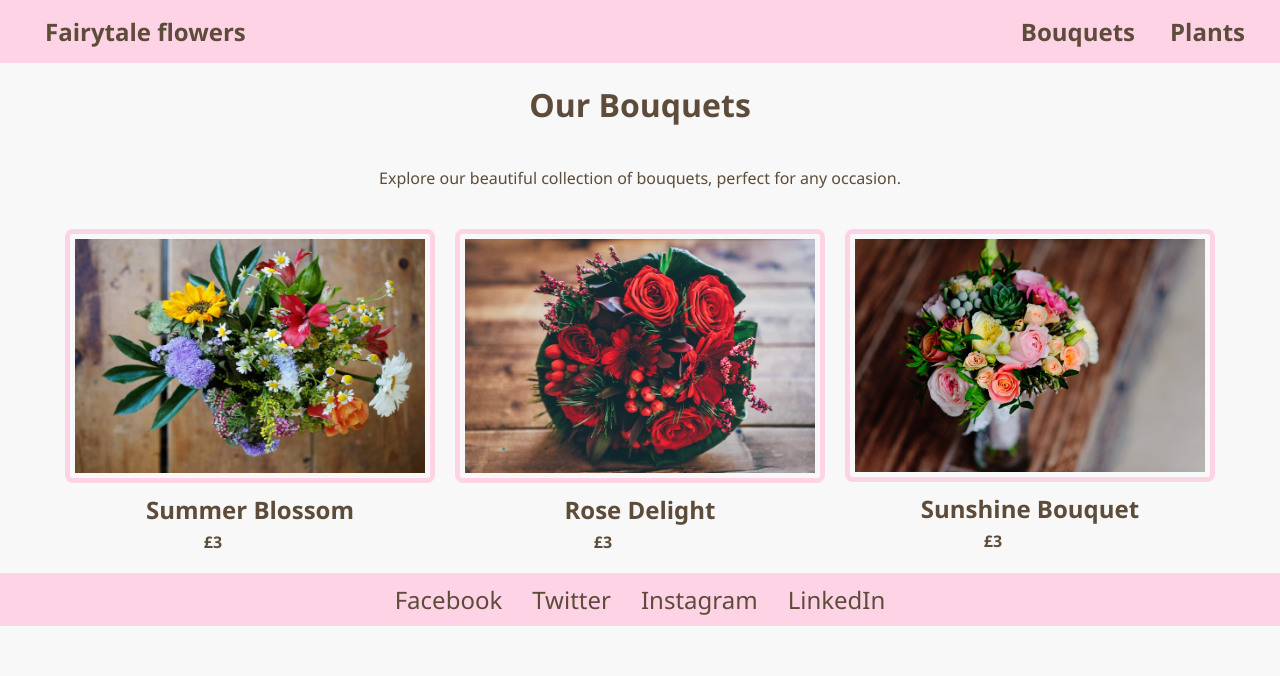
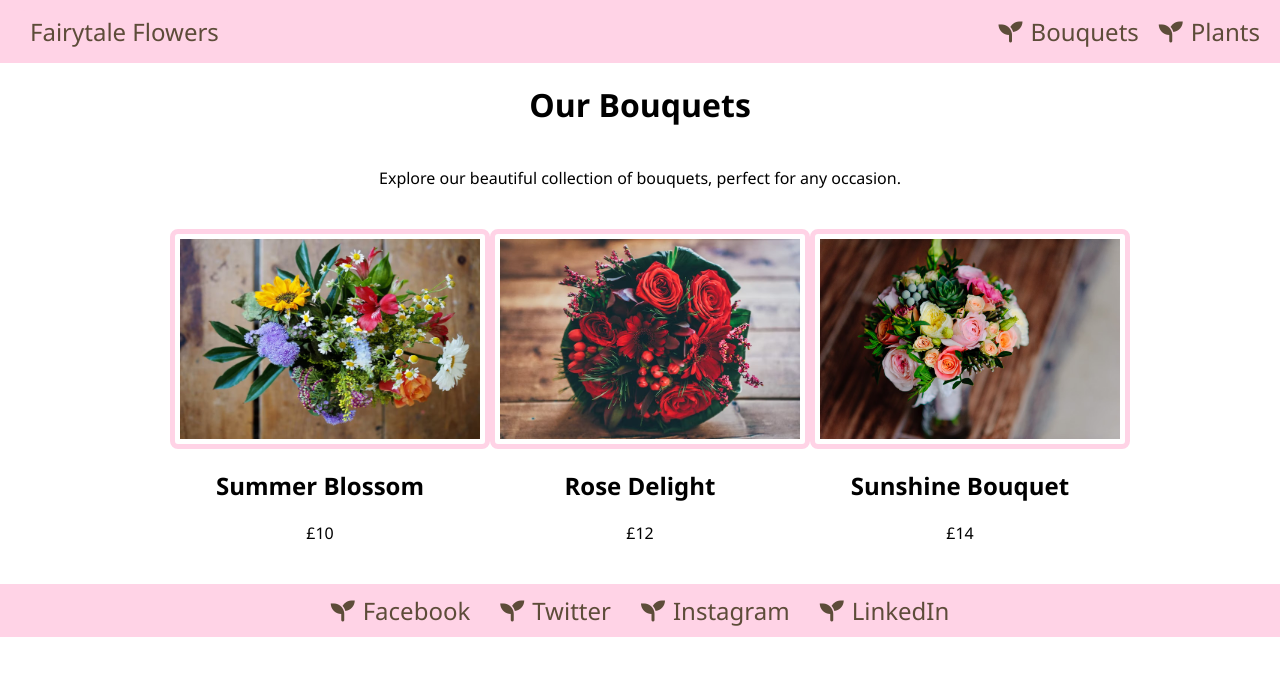
Before and after one commit to ChanelAl/1st_website, a plain HTML site: page Bouqets.html in a window 1280 px wide. Drawn offline with Linux system fonts and the light colour scheme.

Commit message:
added animation and flower icon to this new update

```diff
--- a/Bouqets.html
+++ b/Bouqets.html
@@ -1,20 +1,20 @@
 <!DOCTYPE html>
 <html lang="en">
 <head>
-    <link rel="stylesheet" href="style.css">
     <meta charset="UTF-8">
     <meta name="viewport" content="width=device-width, initial-scale=1.0">
-    <title>Document</title>
+    <title>Bouquets</title>
+    <link rel="stylesheet" href="style.css">
+    <!-- Font Awesome CDN -->
+    <link rel="stylesheet" href="https://cdnjs.cloudflare.com/ajax/libs/font-awesome/6.0.0-beta3/css/all.min.css">
 </head>
-
 <body>
-
     <div>
         <nav class="navbutton">
-        <a href="index.html" class="brand">Fairytale flowers</a>
+            <a href="index.html" class="brand">Fairytale Flowers</a>
             <div class="nav-links">
-            <a href="Bouqets.html">Bouquets</a>
-            <a href="Plants.html">Plants</a>
+                <a href="Bouqets.html"><i class="fas fa-seedling"></i> Bouquets</a>
+                <a href="Plants.html"><i class="fas fa-seedling"></i> Plants</a>
             </div>
         </nav>
     </div>
@@ -23,34 +23,29 @@
     <p>Explore our beautiful collection of bouquets, perfect for any occasion.</p>
     <div class="bouquet-container">
         <div class="bouquet">
-        <img src="bouquet_2 new pic.jpeg" alt="Bouquet with lilac pink and yellowe flowers">
+            <img src="bouquet_2 new pic.jpeg" alt="Bouquet with lilac pink and yellow flowers">
             <h2>Summer Blossom</h2>
-        <p>£3</p>
+            <p>£10</p>
         </div>
         <div class="bouquet">
             <img src="bouquet_1.jpeg" alt="Red roses">
             <h2>Rose Delight</h2>
-        <p>£3</p>
+            <p>£12</p>
         </div>
         <div class="bouquet">
-        <img src="bouquet_4.jpeg" alt="Bouquet with different flowers and yellow pink colors ">
+            <img src="bouquet_4.jpeg" alt="Bouquet with different flowers and yellow pink colors">
             <h2>Sunshine Bouquet</h2>
-        <p>£3</p>
+            <p>£14</p>
         </div>
-</div>
-
     </div>
 
     <footer>
         <ul class="footer-links">
-        <li><a href="/">Facebook</a></li>
-        <li><a href="/">Twitter</a></li>
-        <li><a href="/">Instagram</a></li>
-        <li><a href="/">LinkedIn</a></li>
+            <li><a href="/"><i class="fas fa-seedling"></i> Facebook</a></li>
+            <li><a href="/"><i class="fas fa-seedling"></i> Twitter</a></li>
+            <li><a href="/"><i class="fas fa-seedling"></i> Instagram</a></li>
+            <li><a href="/"><i class="fas fa-seedling"></i> LinkedIn</a></li>
         </ul>
     </footer>
-</div>
-
-
 </body>
 </html>
--- a/style.css
+++ b/style.css
@@ -1,12 +1,3 @@
-body {
-    font-family: 'Segoe UI', Tahoma, Geneva, Verdana, sans-serif; /* Elegant font */
-    margin: 0;
-    padding: 0;
-    text-align: center;
-    background-color: #f8f8f8; /* Light grey background */
-    color: #5d4c39; /* Light brown text */
-}
-
 /* Navigation Button Styles */
 .navbutton {
     display: flex;
@@ -34,6 +25,12 @@ body {
     text-decoration: none;
     font-size: 24px; /* Increased font size */
     margin-left: 20px;
+    display: flex;
+    align-items: center;
+}
+
+.navbutton .nav-links a i {
+    margin-right: 8px; /* Space between icon and text */
 }
 
 .navbutton .nav-links a:hover {
@@ -83,24 +80,6 @@ html, body {
     flex: 1;
 }
 
-/* Navigation Styles */
-nav {
-    background-color: #ffd3e6; /* Lighter pink */
-    padding: 10px;
-    text-align: center;
-}
-
-nav a {
-    margin: 0 15px;
-    text-decoration: none;
-    color: #5d4c39; /* Light brown text */
-    font-weight: bold;
-}
-
-nav a:hover {
-    color: #ff99b3; /* Lighter pink on hover */
-}
-
 /* Bouquet Container Styles */
 .bouquet-container {
     display: flex;
@@ -111,31 +90,22 @@ nav a:hover {
 
 .bouquet {
     text-align: center;
+    flex: 1;
+    max-width: 300px;
 }
 
 .bouquet img {
-    width: 350px; /* Larger size for bouquet images */
+    width: 100%;
     height: auto;
-    display: block;
-    margin: 0 auto;
-}
-
-.bouquet h2 {
-    margin: 10px 0 5px;
-}
-
-.bouquet p {
-    margin: 0;
-    font-weight: bold;
 }
 
 /* Plant Container Styles */
 .plant-container {
     display: flex;
-    justify-content: center;
+    flex-direction: column;
     gap: 20px;
-    flex-wrap: wrap;
     margin: 20px 0;
+    align-items: center;
 }
 
 .plants {
@@ -147,7 +117,7 @@ nav a:hover {
 }
 
 .plants img {
-    width: 200px;
+    width: 200px; /* Medium size for plant images */
     height: auto;
     display: block;
     margin: 0 auto 10px;
@@ -191,11 +161,18 @@ footer {
     color: #5d4c39; /* Light brown text */
     text-decoration: none;
     font-size: 24px;
+    display: flex;
+    align-items: center;
+}
+
+.footer-links a i {
+    margin-right: 8px; /* Space between icon and text */
 }
 
 .footer-links a:hover {
     text-decoration: underline;
 }
+
 
 /* Main Image Styles */
 #mainpic {
```
Also changed, not shown: Plants.html (+11 -22 lines), index.html (+15 -26 lines). Lines whose indentation alone changed are shown as unchanged.
